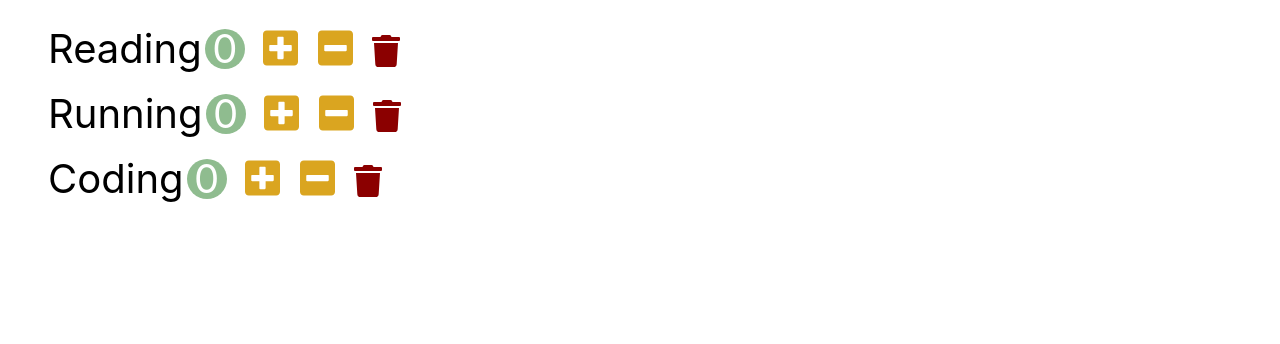
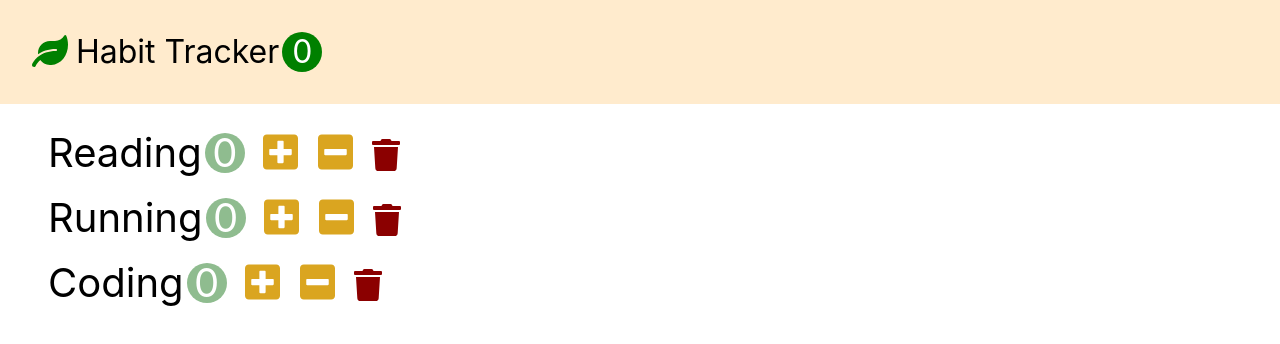
Before and after one commit to chuheeseung/front-end-study, a React (Create React App) app in the folder react-basic/habit-tracker/: page / in a window 1280 px wide. Shown: the top 344 px of the page. Built offline with nearby package versions, Linux system fonts and the light colour scheme.

Commit message:
22.01.15 / ~ 4.11

```diff
--- a/react-basic/habit-tracker/src/App.css
+++ b/react-basic/habit-tracker/src/App.css
@@ -1,7 +1,40 @@
+* {
+    box-sizing: border-box;
+}
+
 button {
     outline: none;
     border: 0;
     cursor: pointer;
+}
+
+.navbar {
+    font-size: 2rem;
+    padding: 1em;
+    background-color: blanchedalmond;
+}
+
+.navbar-logo {
+    color: green;
+    margin-right: 0.5rem;
+}
+
+.navbar-count {
+    display: inline-block;
+    text-align: center;
+    font-size: 2rem;
+    width: 2.5rem;
+    height: 2.5rem;
+    line-height: 2.5rem;
+    margin-left: 0.2rem;
+    background-color: green;
+    color: white;
+    border-radius: 50%;
+}
+
+.habits {
+    padding: 0.5rem;
+    padding-top: 2em;
 }
 
 .habit {
--- a/react-basic/habit-tracker/src/app.jsx
+++ b/react-basic/habit-tracker/src/app.jsx
@@ -1,9 +1,56 @@
-import React from 'react';
+import React, { Component } from 'react';
 import './App.css';
 import Habits from './components/habits';
+import Navbar from './components/navbar';
 
-function App() {
-    return <Habits />;
+class App extends Component {
+    state = {
+        habits: [
+            {id: 1, name: 'Reading', count: 0},
+            {id: 2, name: 'Running', count: 0},
+            {id: 3, name: 'Coding', count: 0}
+        ],
+    }
+
+    handleIncrement = (habit) => {
+        // this.setState({count: this.state.count + 1});
+
+        const habits = [...this.state.habits];
+        const index = habits.indexOf(habit);
+        habits[index].count++;
+        this.setState({habit}); // {habits: habits}
+    }
+
+    handleDecrement = (habit) => {
+        // const count = this.state.count - 1;
+        // this.setState({count: count < 0 ? 0 : count}); // 음수 출력 방지
+
+        const habits = [...this.state.habits];
+        const index = habits.indexOf(habit);
+        const count = habits[index].count - 1;
+        habits[index].count = count < 0 ? 0 : count; // 배열 직접 수정 고쳐야함
+        this.setState({habit});
+    }
+
+    handleDelete = (habit) => {
+        const habits = this.state.habits.filter(item => item.id !== habit.id)
+        this.setState({habits});
+    }
+
+
+    render() {
+        return (
+            <>
+                <Navbar totalCount={this.state.habits.filter(item => item.count > 0).length} />
+                <Habits
+                    habits={this.state.habits}
+                    onIncrement={this.handleIncrement}
+                    onDecrement={this.handleDecrement}
+                    onDelete={this.handleDelete}
+                />
+            </>
+        );
+    }
 }
 
 export default App;
--- a/react-basic/habit-tracker/src/components/habits.jsx
+++ b/react-basic/habit-tracker/src/components/habits.jsx
@@ -2,44 +2,24 @@
 import Habit from './habit';
 
 class Habits extends Component {
-    state = {
-        habits: [
-            {id: 1, name: 'Reading', count: 0},
-            {id: 2, name: 'Running', count: 0},
-            {id: 3, name: 'Coding', count: 0}
-        ],
-    }
 
     handleIncrement = (habit) => {
-        // this.setState({count: this.state.count + 1});
-
-        const habits = [...this.state.habits];
-        const index = habits.indexOf(habit);
-        habits[index].count++;
-        this.setState({habits}); // {habits: habits}
+        this.props.onIncrement(habit);
     }
 
     handleDecrement = (habit) => {
-        // const count = this.state.count - 1;
-        // this.setState({count: count < 0 ? 0 : count}); // 음수 출력 방지
-
-        const habits = [...this.state.habits];
-        const index = habits.indexOf(habit);
-        const count = habits[index].count - 1;
-        habits[index].count = count < 0 ? 0 : count; // 배열 직접 수정 고쳐야함
-        this.setState({habits});
+        this.props.onDecrement(habit);
     }
 
     handleDelete = (habit) => {
-        const habits = this.state.habits.filter(item => item.id !== habit.id)
-        this.setState({habits});
+        this.props.onDelete(habit);
     }
 
     render() {
         return (
             <ul>
                 {
-                    this.state.habits.map(habit => (
+                    this.props.habits.map(habit => (
                         <Habit
                             key={habit.id}
                             habit={habit}
--- /dev/null
+++ b/react-basic/habit-tracker/src/components/navbar.jsx
@@ -0,0 +1,15 @@
+import React, { Component } from 'react';
+
+class Navbar extends Component {
+    render() {
+        return (
+            <nav className="navbar">
+                <i className="navbar-logo fas fa-leaf"></i>
+                <span>Habit Tracker</span>
+                <span className="navbar-count">{this.props.totalCount}</span>
+            </nav>
+        );
+    }
+}
+
+export default Navbar;
```
